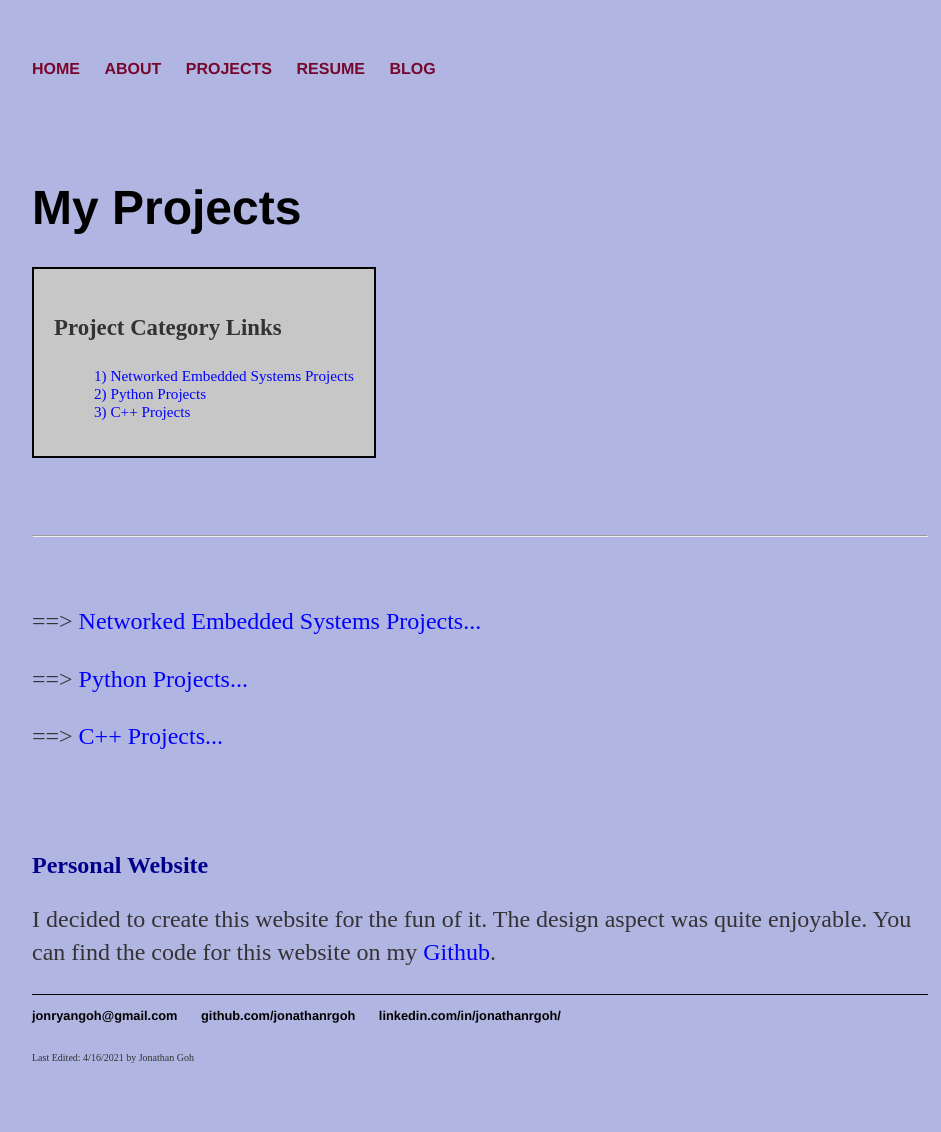
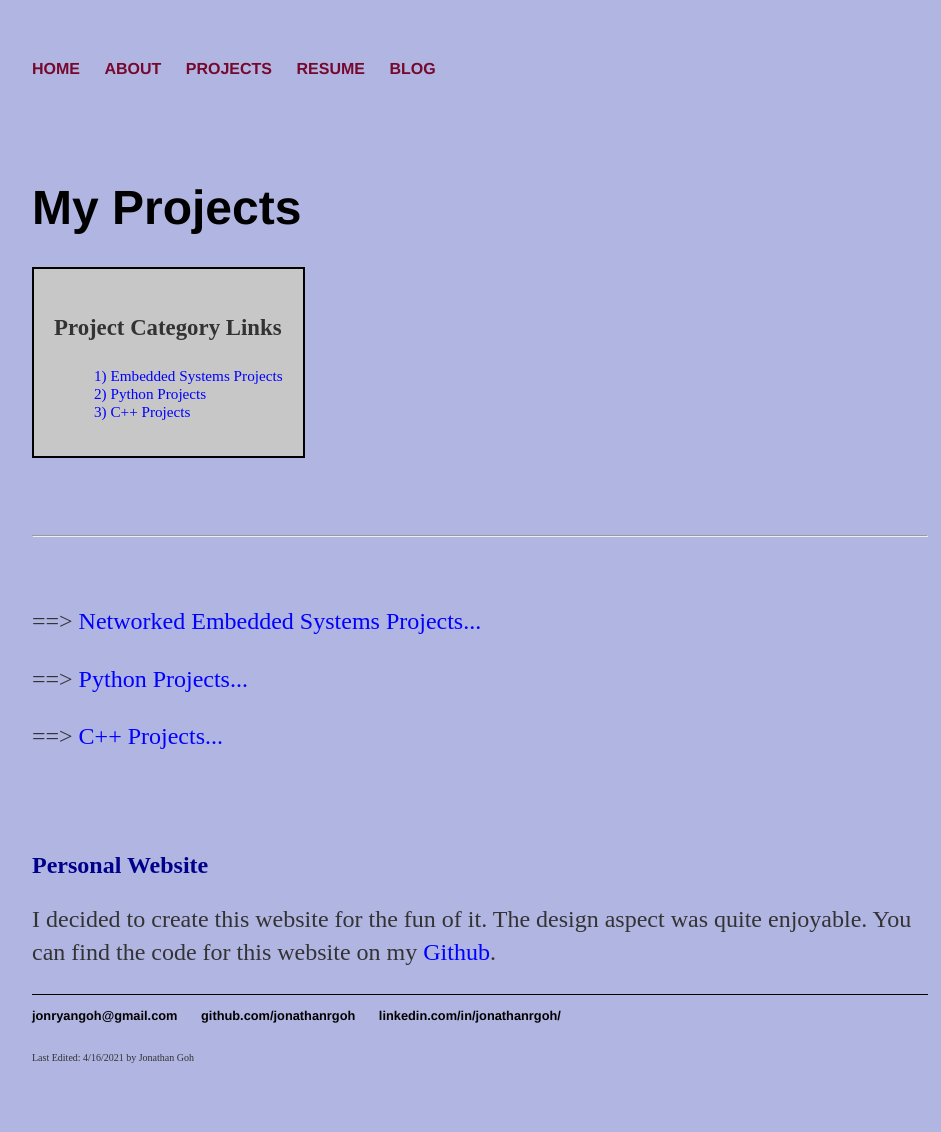
Before and after one commit to jonathanrgoh/jonathanrgoh.github.io, a Jekyll site: the page built from projects/index.html, in a window 1280 px wide. Shown: the whole page, without its empty margins (160-1101 px from the left). Built offline with Jekyll 4.4.1, drawn with Linux system fonts in a browser that asks for light colours.

Commit message:
Update index.html

```diff
--- a/projects/index.html
+++ b/projects/index.html
@@ -12,7 +12,7 @@
 		<div id="toc_container">
 		<p class="toc_title">Project Category Links</p>
 		<ul class="toc_list">
-			<li><a href="/projects/Embedded_Projects" style="color:blue">1) Networked Embedded Systems Projects</a></li>
+			<li><a href="/projects/Embedded_Projects" style="color:blue">1) Embedded Systems Projects</a></li>
 			<li><a href="/projects/pythonProjects" style="color:blue">2) Python Projects</a></li>
 			<li><a href="/projects/CS_Projects" style="color:blue">3) C++ Projects</a></li>
 		</ul>
```
